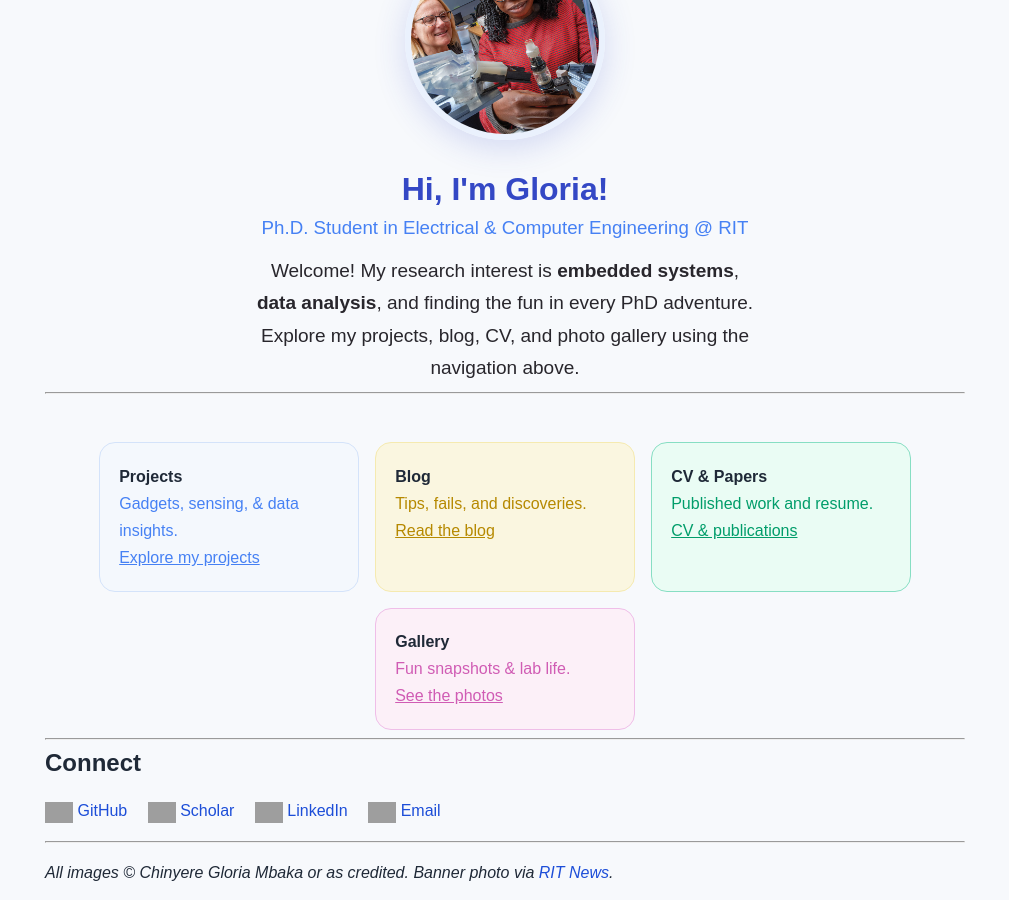
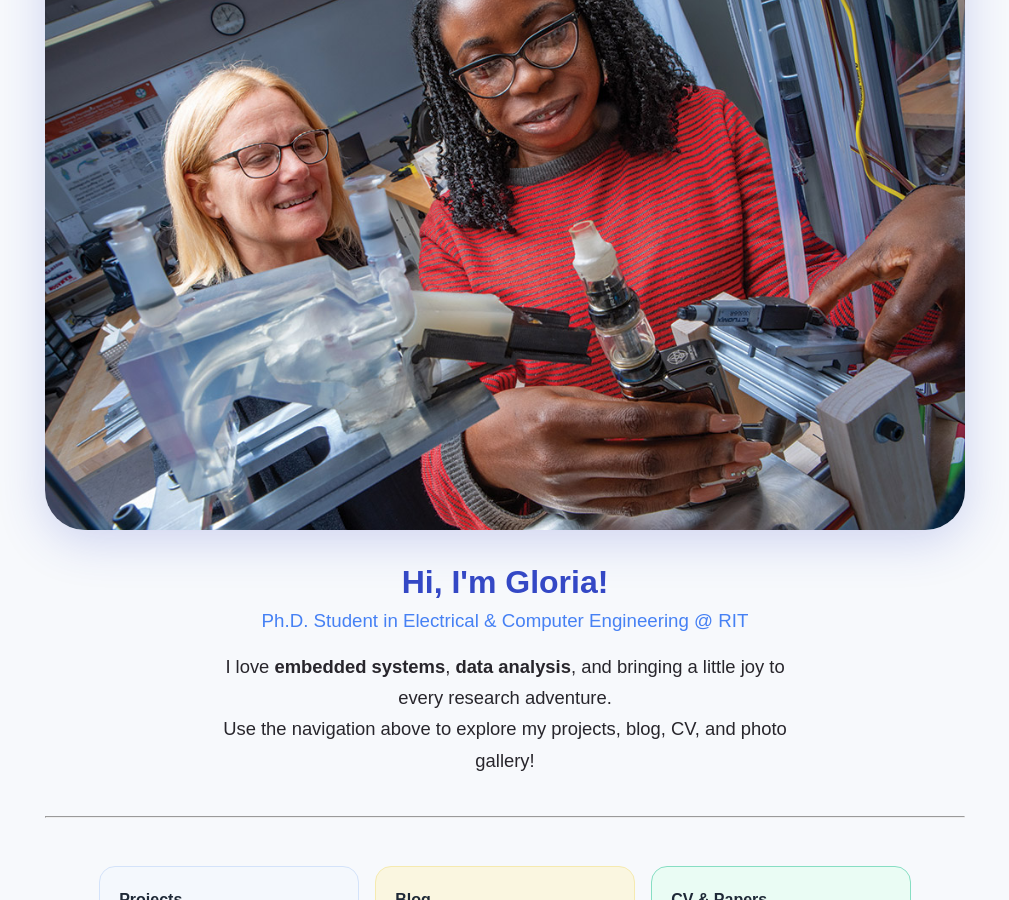
Before and after one commit to mbaglo/mbaglo.github.io, a Jekyll site: the page built from index.md, in a window 1280 px wide and 900 px high, scrolled down 280 px. Shown: the whole window, without its empty margins (135-1144 px from the left). Built offline with Jekyll 4.4.1, drawn with Linux system fonts in a browser that asks for light colours; grey boxes are pictures that could not be loaded.

Commit message:
Use wide rectangular banner image for hero section, text below; restore big image for homepage hero.

```diff
--- a/index.md
+++ b/index.md
@@ -3,15 +3,17 @@ title: Home
 layout: default
 ---
 
-<div style="text-align: center; margin-top: 2.5rem;">
-  <img src="/assets/img/gloria_mbaka_rit.jpg" alt="Chinyere Gloria Mbaka at RIT"
-    style="width: 200px; max-width: 35vw; height: 200px; object-fit: cover; border-radius: 50%; box-shadow: 0 8px 32px rgba(52,72,197,.18); margin-bottom: 1.3rem; border: 6px solid #eaf1fd;">
-  <h1 style="margin-bottom: .4rem; color: #3448c5;">Hi, I'm Gloria!</h1>
-  <h3 style="margin-top: 0; margin-bottom: 1rem; color: #4681f4; font-weight:500;">
+![Chinyere Gloria Mbaka at RIT](/assets/img/gloria_mbaka_rit.jpg){: style="width: 100%; max-width:1100px; display: block; margin: 0 auto 2rem auto; border-radius: 2.5rem; box-shadow: 0 10px 48px rgba(52,72,197,.21);" }
+
+<div style="text-align: center; margin-bottom: 2.5rem;">
+  <h1 style="color: #3448c5; margin-bottom:.2em;">Hi, I'm Gloria!</h1>
+  <h3 style="color: #4681f4; font-weight:500; margin-top:.2em; margin-bottom: 1em;">
     Ph.D. Student in Electrical & Computer Engineering @ RIT
   </h3>
-  <p style="font-size: 1.19rem; line-height:1.7; color: #28262c; max-width: 500px; margin: 0 auto;">
-    Welcome! My research interest is <b>embedded systems</b>, <b>data analysis</b>, and finding the fun in every PhD adventure. Explore my projects, blog, CV, and photo gallery using the navigation above.
+  <p style="font-size: 1.15rem; line-height:1.7; color:#28262c; max-width: 600px; margin:0 auto;">
+    I love <b>embedded systems</b>, <b>data analysis</b>, and bringing a little joy to every research adventure.
+    <br>
+    Use the navigation above to explore my projects, blog, CV, and photo gallery!
   </p>
 </div>
 
```
